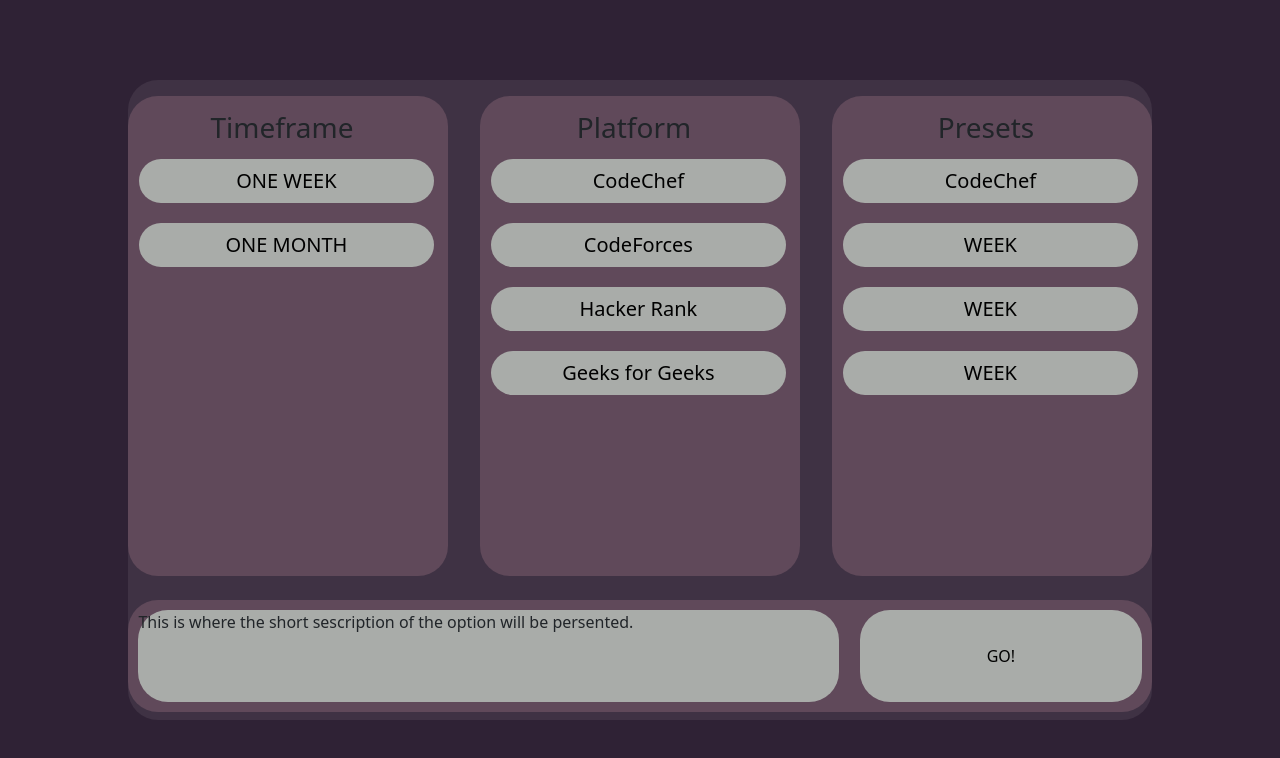
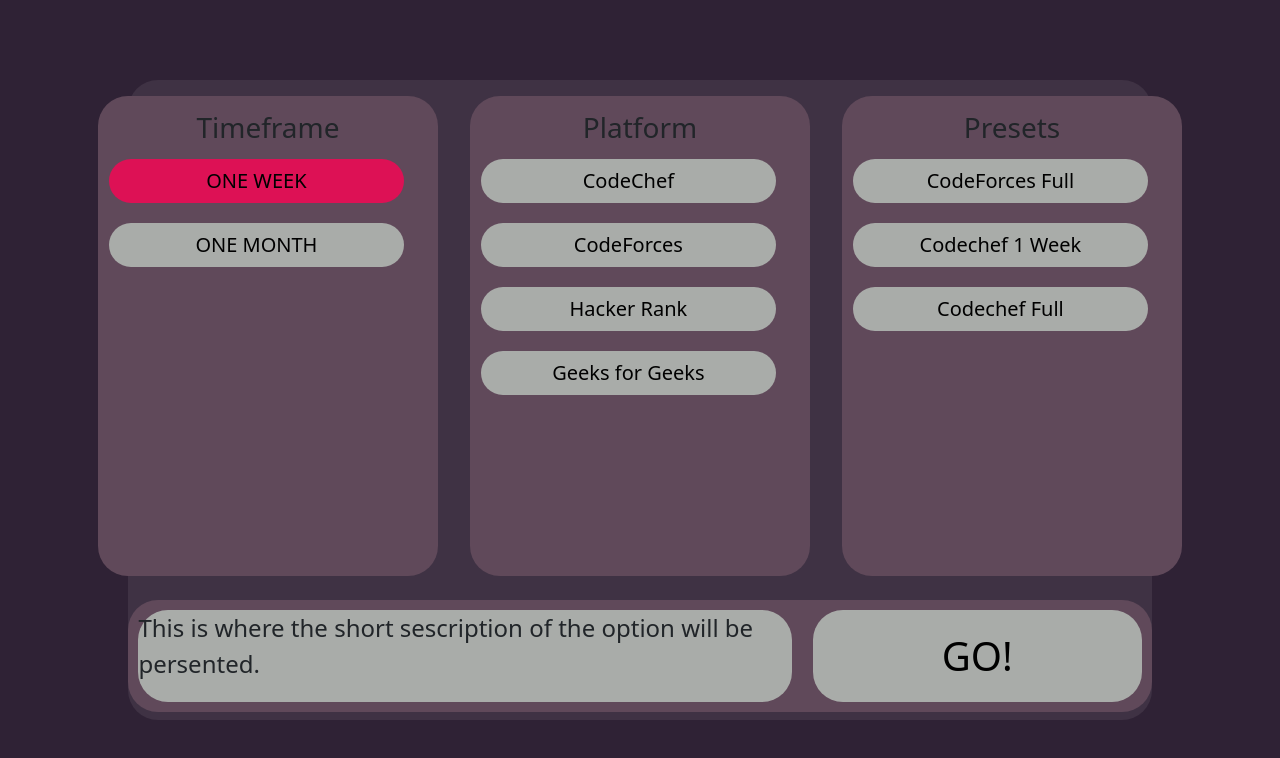
Before and after one commit to agent-storm/cal-set, a plain HTML site: page public/pages/cal-set-main-page.html in a window 1280 px wide. Both pictures are taken after a click on the button "ONE WEEK". Drawn offline with nearby package versions, Linux system fonts and the light colour scheme.

Commit message:
button click select added

```diff
--- a/public/css/cal-set.css
+++ b/public/css/cal-set.css
@@ -51,8 +51,8 @@
     border-radius: 20px;
     margin: 10px;
     text-align: center;
-    height: 5%;
-    width: 90%;
+    height: 3vh;
+    width: 40vh;
     font-size: 3.5vh;
     /* background-color: #6b5665; */
 }
@@ -98,11 +98,8 @@
     flex-direction: row;
     height: 30vh;
     width: 80vw;
-    /* margin:1vh; */
     margin-top: 1vh;
     margin-bottom: 1vh;
-    margin-left:2vw;
-    margin-right: 2vw;
     background-color: #60495A;
     border-radius: 30px;
 }
@@ -110,12 +107,14 @@
     margin:1.3vh;
     width: 60vw;
     border-radius: 30px;
+    font-size: 3vh;
     background-color: #A9ACA9;
 }
 .go-btn {
     background-color: #A9ACA9;
-    width:30%;
-    border-width: 0px;
+    width:30vw;
+    font-size: 5vh;
+    border:none;
     border-radius: 30px;
     margin:1.3vh;
     flex-grow: 1;
--- a/public/javascript/cal-set-main-page.js
+++ b/public/javascript/cal-set-main-page.js
@@ -1,23 +1,34 @@
 const auth = firebase.auth();
-
 function SignOutPressed() {
     console.log(auth.currentUser);
     auth.signOut();
     window.location = '../index.html';
 }
-
-function OptionChosen(btnId) {
-    console.log("HERE");
-    const Btn = document.getElementById(btnId);
-    var style = getComputedStyle(Btn);
-    JsonReader();
-    // const obj = JSON.parse(JsonReader());
-    // console.log(obj);
+const OptionStatus = {
+    "timeframe" : {
+        "one-week-btn":0,
+        "one-month-btn":0
+    },
+    "platform" : {
+        "codechef-btn":0,
+        "codeforces-btn":0,
+        "hackerrank-btn":0,
+        "gfg-btn":0
+    },
+    "preset" : {
+        "codeforces-preset-btn":0,
+        "codechef1w-preset-btn":0,
+        "codechef-full-preset-btn":0
+    }
 }
-function JsonReader() {
-    fetch("../json/options.json")
-        .then((res) => {
-        console.log(res.json());
-        // return res.json();
-    });
+function OptionChosen(section,btnId) {
+    const btn = document.getElementById(btnId);
+    if(OptionStatus[section][btnId] == 0){
+        OptionStatus[section][btnId] = 1;
+        btn.style.backgroundColor = "#DD1155";
+    }
+    else {
+        OptionStatus[section][btnId] = 0;
+        btn.style.backgroundColor = "#A9ACA9";
+    }
 }
--- a/public/pages/cal-set-main-page.html
+++ b/public/pages/cal-set-main-page.html
@@ -34,8 +34,8 @@
                 </div>
                 <div class="options-buttons-list">
                     <ul class="timeframe-options-list options-list">
-                        <li class="timeframe-item options-list-item"><button class="option-button" id ="one-week-btn" onclick="OptionChosen('one-week-btn')">ONE WEEK</button></li>
-                        <li class="timeframe-item options-list-item"><button class="option-button" id ="one-month-btn" onclick="OptionChosen('one-month-btn')">ONE MONTH</button></li>
+                        <li class="timeframe-item options-list-item"><button class="option-button" id ="one-week-btn" onclick="OptionChosen('timeframe','one-week-btn')">ONE WEEK</button></li>
+                        <li class="timeframe-item options-list-item"><button class="option-button" id ="one-month-btn" onclick="OptionChosen('timeframe','one-month-btn')">ONE MONTH</button></li>
                         <!-- <li class="timeframe-item options-list-item"><button class="option-button">WEEK</button></li> -->
                         <!-- <li class="timeframe-item"><button>2WEEK</button></li> -->
                     </ul>
@@ -48,10 +48,10 @@
                 </div>
                 <div class="options-buttons-list">
                     <ul class="platform-options-list options-list">
-                        <li class="platform-item options-list-item"><button class="option-button" id="codechef-btn" onclick="OptionChosen('codechef-btn')">CodeChef</button></li>
-                        <li class="platform-item options-list-item"><button class="option-button">CodeForces</button></li>
-                        <li class="platform-item options-list-item"><button class="option-button">Hacker Rank</button></li>
-                        <li class="platform-item options-list-item"><button class="option-button">Geeks for Geeks</button></li>
+                        <li class="platform-item options-list-item"><button class="option-button" id="codechef-btn" onclick="OptionChosen('platform','codechef-btn')">CodeChef</button></li>
+                        <li class="platform-item options-list-item"><button class="option-button" id="codeforces-btn" onclick="OptionChosen('platform','codeforces-btn')">CodeForces</button></li>
+                        <li class="platform-item options-list-item"><button class="option-button" id="hackerrank-btn" onclick="OptionChosen('platform','hackerrank-btn')">Hacker Rank</button></li>
+                        <li class="platform-item options-list-item"><button class="option-button" id="gfg-btn" onclick="OptionChosen('platform','gfg-btn')">Geeks for Geeks</button></li>
                     </ul>
                 </div>
             </div>
@@ -63,10 +63,10 @@
                 </div>
                 <div class="options-buttons-list">
                     <ul class="preset-options-list options-list">
-                        <li class="preset-item options-list-item"><button class="option-button">CodeChef</button></li>
-                        <li class="preset-item options-list-item"><button class="option-button">WEEK</button></li>
-                        <li class="preset-item options-list-item"><button class="option-button">WEEK</button></li>
-                        <li class="preset-item options-list-item"><button class="option-button">WEEK</button></li>
+                        <li class="preset-item options-list-item"><button class="option-button" id="codeforces-preset-btn" onclick="OptionChosen('preset','codeforces-preset-btn')">CodeForces Full</button></li>
+                        <li class="preset-item options-list-item"><button class="option-button" id="codechef1w-preset-btn" onclick="OptionChosen('preset','codechef1w-preset-btn')">Codechef 1 Week</button></li>
+                        <li class="preset-item options-list-item"><button class="option-button" id="codechef-full-preset-btn" onclick="OptionChosen('preset','codechef-full-preset-btn')">Codechef Full</button></li>
+                        <!-- <li class="preset-item options-list-item"><button class="option-button">WEEK</button></li> -->
                     </ul>
                 </div>
             </div>
```
